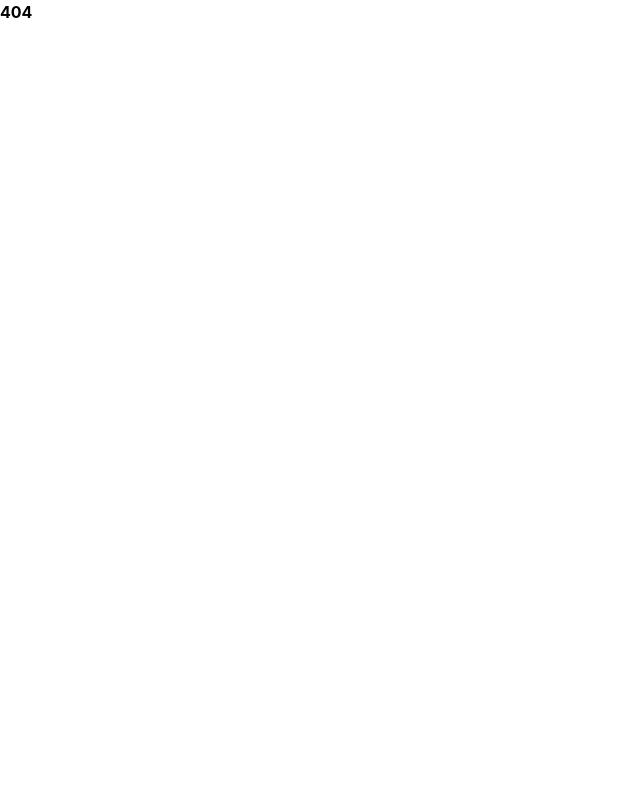
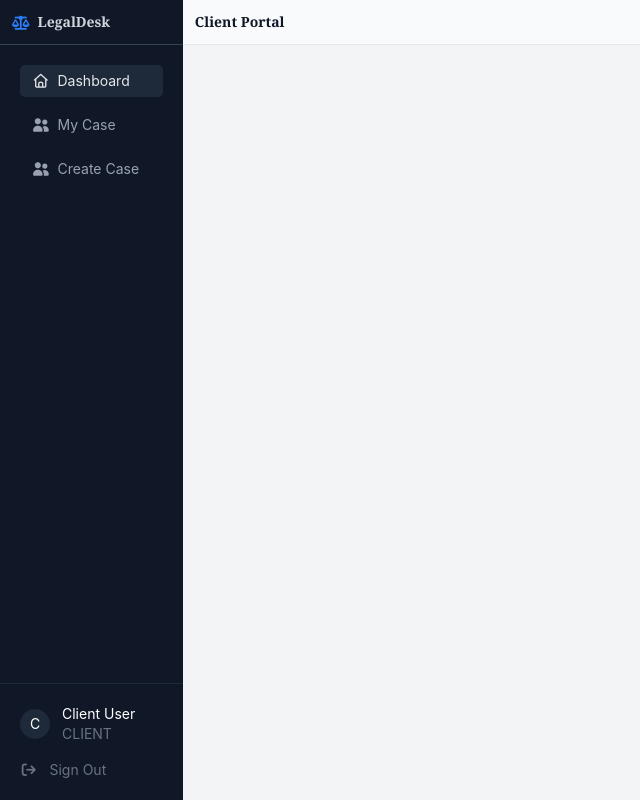
Before and after one commit to SumedhZodape/legal-app-frontend, a React (Vite) app: page /client-dashboard in a window 1280 px wide. Shown: the whole page, without its empty margins (0-640 px from the left). Built offline with nearby package versions, Linux system fonts and the light colour scheme; sample sign-in values are in the browser's storage.

Commit message:
Admin dashboard

```diff
--- a/src/App.jsx
+++ b/src/App.jsx
@@ -7,6 +7,7 @@ import Registration from './Pages/Registration';
 import Profile from './Pages/Profile';
 import ProtectRoute from './ProtectRoute';
 import AdminDashboard from './Pages/AdminDashboard';
+import ClientDashboard from './Pages/ClientDashboard';
 
 function App() {
 
@@ -17,18 +18,23 @@ function App() {
           <Route path="/" element={<Login/>}/>
           <Route path="/register" element={<Registration/>}/>
           <Route path="/profile" element={<Profile/>}/>
-          {/* <Route path="/dashboard" element={
 
-            <ProtectRoute>
-              <Dashboard/>
-            </ProtectRoute>
 
-          }/> */}
 
+          {/* admin dashboard */}
           <Route path="/admin-dashboard" element={
 
             <ProtectRoute>
               <AdminDashboard/>
+            </ProtectRoute>
+
+          }/>
+
+          {/* client dashboard */}
+          <Route path="/client-dashboard" element={
+
+            <ProtectRoute>
+              <ClientDashboard/>
             </ProtectRoute>
 
           }/>
--- a/src/Component/AdminTable.jsx
+++ b/src/Component/AdminTable.jsx
@@ -1,5 +1,6 @@
 import { useEffect, useState } from 'react'
 import { toast } from 'react-toastify';
+import Loader from './Loader';
 
 const getStatusColor = (status) => {
     if (status === "APPROVED") return "bg-green-100 text-green-600";
@@ -7,12 +8,13 @@ const getStatusColor = (status) => {
     if (status === "BLOCKED") return "bg-red-100 text-red-600";
 };
 
-const AdminTable = ({ lawyerData }) => {
+const AdminTable = ({ lawyerData, fetchLawyers }) => {
     const token = JSON.parse(localStorage.getItem("user")).token || ""
     const [userData, setUserData] = useState([])
     const [isModalOpen, setIsModalOpen] = useState(false);
     const [selectedLawyer, setSelectedLawyer] = useState({});
-    const [remark, setRemark] = useState("")
+    const [remark, setRemark] = useState("");
+    const [loaderData, setLoaderData] = useState(false)
 
     useEffect(() => {
         if (lawyerData.length > 0) {
@@ -26,13 +28,14 @@ const AdminTable = ({ lawyerData }) => {
 
     // update status api
 
-    const updateStatus = async(status) =>{
+    const updateStatus = async (status) => {
+        setLoaderData(true)
         try {
             console.log("Status: ", status);
             console.log("ProfileID: ", selectedLawyer._id);
             console.log("Remark: ", remark)
 
-            if(!token){
+            if (!token) {
                 return toast.error("Unathorized!")
             }
 
@@ -45,24 +48,27 @@ const AdminTable = ({ lawyerData }) => {
                 method: "PUT",
                 headers: {
                     "Authorization": `Bearer ${token}`,
-                    "Content-Type":"application/json"
+                    "Content-Type": "application/json"
                 },
                 body: JSON.stringify(payload)
             })
 
             const res = await response.json();
 
-            if(res.success){
+            if (res.success) {
                 toast.success(res.message);
                 setIsModalOpen(false);
                 setSelectedLawyer({});
                 setRemark("");
-            }else{
+                fetchLawyers()
+            } else {
                 toast.error(res.message)
             }
 
         } catch (error) {
             toast.error("Server Error!")
+        } finally{
+            setLoaderData(false)
         }
     }
 
@@ -131,7 +137,8 @@ const AdminTable = ({ lawyerData }) => {
                                             <button className="px-3 py-1 text-xs border-2 border-yellow-100 text-yellow-600 rounded cursor-pointer"
                                                 onClick={(e) => {
                                                     setSelectedLawyer(lawyer)
-                                                    setIsModalOpen(true)
+                                                    setIsModalOpen(true);
+                                                    setRemark(lawyer?.adminRemark)
                                                 }}>
                                                 Action
                                             </button>
@@ -199,7 +206,8 @@ const AdminTable = ({ lawyerData }) => {
                                 <div className='flex w-[40%] gap-4'>
                                     <h3 className='text-[18px]'><b>Remark: </b></h3>
                                     <textarea type="text" placeholder='Enter Remark'
-                                        className='border w-full' onKeyUp={(e)=>{
+                                        defaultValue={remark}
+                                        className='border w-full' onKeyUp={(e) => {
                                             setRemark(e.target.value)
                                         }} />
                                 </div>
@@ -207,19 +215,27 @@ const AdminTable = ({ lawyerData }) => {
 
                             <div className='flex gap-5'>
                                 <button className='border border-green-400 bg-green-400
-                                    p-2 rounded-[5px] text-white cursor-pointer' onClick={()=>{updateStatus("APPROVED")}}>Approved</button>
+                                    p-2 rounded-[5px] text-white cursor-pointer' onClick={() => { updateStatus("APPROVED") }}>Approved</button>
                                 <button className='border border-red-400 bg-red-400
-                                    p-2 rounded-[5px] text-white cursor-pointer' onClick={()=>{updateStatus("REJECTED")}}>Rejected</button>
+                                    p-2 rounded-[5px] text-white cursor-pointer' onClick={() => { updateStatus("REJECTED") }}>Rejected</button>
                                 <button className='border border-orange-400 bg-orange-400
-                                    p-2 rounded-[5px] text-white cursor-pointer' onClick={()=>{updateStatus("RETURNED")}}>Returned</button>
+                                    p-2 rounded-[5px] text-white cursor-pointer' onClick={() => { updateStatus("RETURNED") }}>Returned</button>
                                 <button className='border border-red-400 bg-red-600
-                                    p-2 rounded-[5px] text-white cursor-pointer' onClick={()=>{updateStatus("BLOCKED")}}>Blocked</button>
+                                    p-2 rounded-[5px] text-white cursor-pointer' onClick={() => { updateStatus("BLOCKED") }}>Blocked</button>
                             </div>
 
                         </div>
                     </div>
                 ) : null
             }
+
+
+
+            {
+                loaderData ? <Loader/> : null
+            }
+
+
         </>
     );
 };
--- /dev/null
+++ b/src/Component/Loader.jsx
@@ -0,0 +1,16 @@
+function Loader() {
+    return (
+        <>
+            <div className="flex-col gap-4 w-full flex items-center justify-center h-screen
+            fixed top-0 left-0 cl-model">
+                <div className="w-28 h-28 border-8 text-blue-400 text-4xl animate-spin border-gray-300 flex items-center justify-center border-t-blue-400 rounded-full">
+                    <svg viewBox="0 0 24 24" fill="currentColor" height="1em" width="1em" className="animate-ping">
+                        <path d="M12.001 4.8c-3.2 0-5.2 1.6-6 4.8 1.2-1.6 2.6-2.2 4.2-1.8.913.228 1.565.89 2.288 1.624C13.666 10.618 15.027 12 18.001 12c3.2 0 5.2-1.6 6-4.8-1.2 1.6-2.6 2.2-4.2 1.8-.913-.228-1.565-.89-2.288-1.624C16.337 6.182 14.976 4.8 12.001 4.8zm-6 7.2c-3.2 0-5.2 1.6-6 4.8 1.2-1.6 2.6-2.2 4.2-1.8.913.228 1.565.89 2.288 1.624 1.177 1.194 2.538 2.576 5.512 2.576 3.2 0 5.2-1.6 6-4.8-1.2 1.6-2.6 2.2-4.2 1.8-.913-.228-1.565-.89-2.288-1.624C10.337 13.382 8.976 12 6.001 12z"></path>
+                    </svg>
+                </div>
+            </div>
+        </>
+    )
+}
+
+export default Loader;
--- a/src/Pages/AdminDashboard.jsx
+++ b/src/Pages/AdminDashboard.jsx
@@ -2,9 +2,11 @@ import { useEffect, useRef, useState } from "react";
 import AdminPanel from "../Component/AdminPanel";
 import AdminTable from '../Component/AdminTable';
 import { toast } from "react-toastify";
+import { useNavigate } from "react-router-dom";
 
 function AdminDashboard() {
-    const token = JSON.parse(localStorage.getItem("user")).token || ""
+    const token = JSON.parse(localStorage.getItem("user")).token || "";
+    const user = JSON.parse(localStorage.getItem("user"));
     const [panel, setPanel] = useState(true);
     const [selectedPanel, setSelectedPanel] = useState("Dashboard")
     const [lawyerData, setLawyerData] = useState([]);
@@ -19,7 +21,7 @@ function AdminDashboard() {
         }
     ]
     const KPI_Info = useRef({ total: 0, approved: 0, pending: 0, blocked: 0, rejected: 0, returned: 0 })
-
+    const navigate = useNavigate()
 
     // fetch lawyer function
     const fetchLawyers = async () => {
@@ -62,6 +64,13 @@ function AdminDashboard() {
 
 
 
+
+    // for sign out
+
+    const singOut = () => {
+        localStorage.removeItem("user");
+        navigate("/")
+    }
 
     return (
         <div className='w-full h-screen bg-gray-100 md:flex md:flex-row'>
@@ -108,14 +117,15 @@ function AdminDashboard() {
                         <div className="flex items-center gap-3 mb-4">
                             <div className="h-7.5 w-7.5 bg-gray-800 flex justify-center text-sm items-center
                             rounded-[50%]">
-                                A
+                                {user?.result?.name[0]}
                             </div>
                             <div>
-                                <h1 className="text-sm">Admin</h1>
+                                <h1 className="text-sm">{user?.result?.name}</h1>
                                 <p className="text-sm text-gray-500">Admin</p>
                             </div>
                         </div>
-                        <div className="flex items-center gap-3 text-gray-500 cursor-pointer text-sm">
+                        <div className="flex items-center gap-3 text-gray-500 cursor-pointer text-sm"
+                        onClick={singOut}>
                             <i className="fa-solid fa-arrow-right-from-bracket text-sm" />
                             <h3>Sign Out</h3>
                         </div>
@@ -131,7 +141,7 @@ function AdminDashboard() {
 
 
                 {
-                    selectedPanel === "Dashboard" ? <AdminPanel KPI_Info={KPI_Info.current} /> : <AdminTable lawyerData={lawyerData} />
+                    selectedPanel === "Dashboard" ? <AdminPanel KPI_Info={KPI_Info.current} /> : <AdminTable lawyerData={lawyerData} fetchLawyers={fetchLawyers} />
                 }
 
 
--- /dev/null
+++ b/src/Pages/ClientDashboard.jsx
@@ -0,0 +1,99 @@
+import React, { useState } from 'react'
+// import ClientPanel from './Nested Components/ClientPanel'
+// import ClientCase from './Nested Components/ClientCase'
+// import ClientCreateCase from './Nested Components/ClientCreateCase'
+
+
+function ClientDashboard() {
+
+      const [selectedPanel, setSelectedPanel] = useState("Dashboard")
+
+        const panelNames = [
+            {
+                name: "Dashboard",
+                classData: "fa-regular fa-house text-sm"
+            },
+            {
+                name: "My Case",
+                classData: "fa-solid fa-user-group text-sm"
+            },
+            {
+                name: "Create Case",
+                classData: "fa-solid fa-user-group text-sm"
+            }
+        ]
+    return (
+    <>
+      <div className='w-full h-screen bg-gray-100 md:flex md:flex-row'>
+            <div className="w-full h-1/12 bg-gray-900 flex flex-row overflow-hidden justify-between md:w-1/6 md:h-screen">
+                <div className="flex w-full flex-col justify-between ">
+                    <div className="flex flex-col w-full">
+                        <div className=" border-b border-gray-700">
+                            <div className="flex gap-2 font-serif text-sm p-3 ">
+                                <i className="fa-solid fa-scale-balanced text-blue-500  pt-1"></i>
+                                <h1 className="text-gray-300 font-bold text-center">LegalDesk</h1>
+                            </div>
+                        </div>
+                        <div className="flex flex-col gap-3 p-5 text-gray-400">
+                            {
+                                panelNames?.map((ele) => {
+                                    return (
+                                        <div className={
+                                            selectedPanel === ele.name ? `flex items-center text-gray-200  gap-2 p-1.5 bg-gray-800 cursor-pointer
+                                            rounded-[5px] text-sm ps-3`: `flex items-center text-sm gap-2 p-1.5 cursor-pointer
+                                            rounded-[5px] ps-3`
+                                        }
+                                            onClick={() => {
+                                                setSelectedPanel(ele.name)
+                                            }}
+
+                                        >
+                                            <i className={ele.classData} />
+                                            <h1>{ele.name}</h1>
+                                        </div>
+                                    )
+                                })
+                            }
+                        </div>
+                    </div>
+                    <div className="p-5 border-t border-gray-800 text-white">
+                        <div className="flex items-center gap-3 mb-4">
+                            <div className="h-7.5 w-7.5 bg-gray-800 flex justify-center text-sm items-center
+                            rounded-[50%]">
+                                C
+                            </div>
+                            <div>
+                                <h1 className="text-sm">Client User</h1>
+                                <p className="text-sm text-gray-500">CLIENT</p>
+                            </div>
+                        </div>
+                        <div className="flex items-center gap-3 text-gray-500 cursor-pointer text-sm">
+                            <i className="fa-solid fa-arrow-right-from-bracket text-sm" />
+                            <h3>Sign Out</h3>
+                        </div>
+                    </div>
+                </div>
+
+            </div>
+            <div className='md:w-full md:h-screen'>
+
+                <div className='bg-gray-50 text-center p-3 text-gray-900 border-b border-gray-200 md:flex'>
+                    <h1 className='text-center text-sm font-bold font-serif'>Client Portal</h1>
+                </div>
+
+
+                {/* {
+
+                    selectedPanel === "Dashboard" ? <ClientPanel/> : selectedPanel === "My Case" ? <ClientCase/> : <ClientCreateCase/>
+
+                } */}
+
+
+            </div>
+
+        </div>
+    </>
+  )
+}
+
+export default ClientDashboard
```
